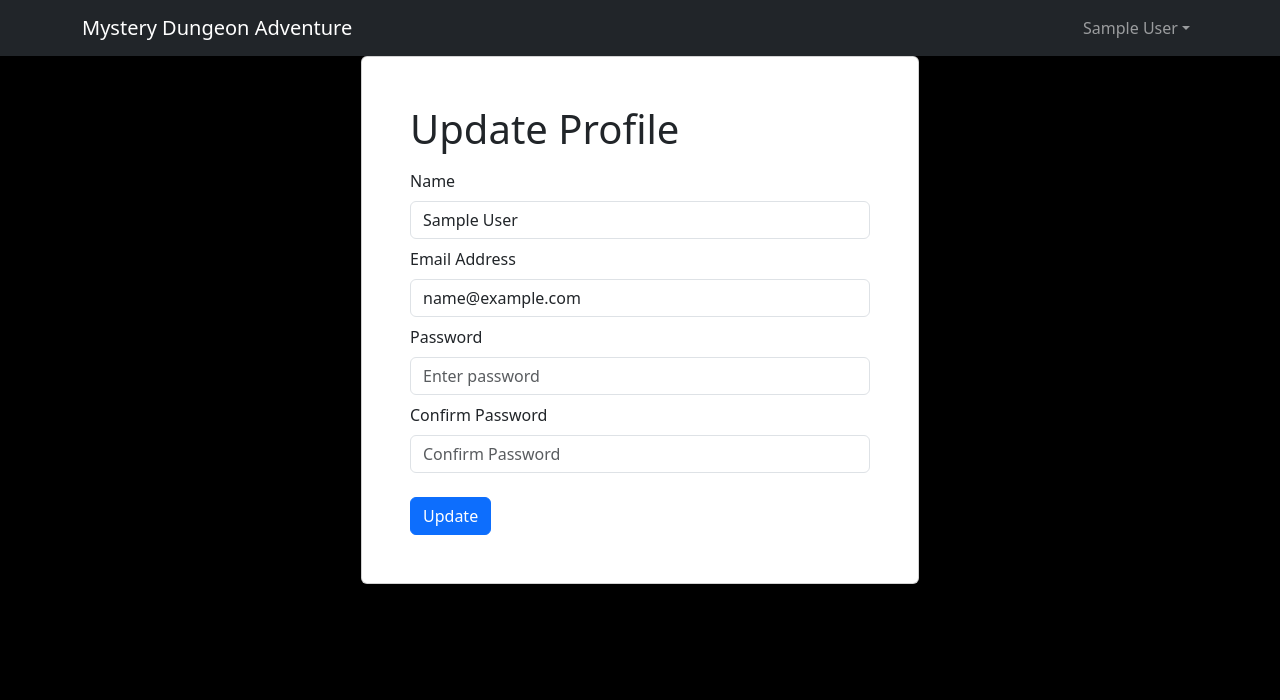
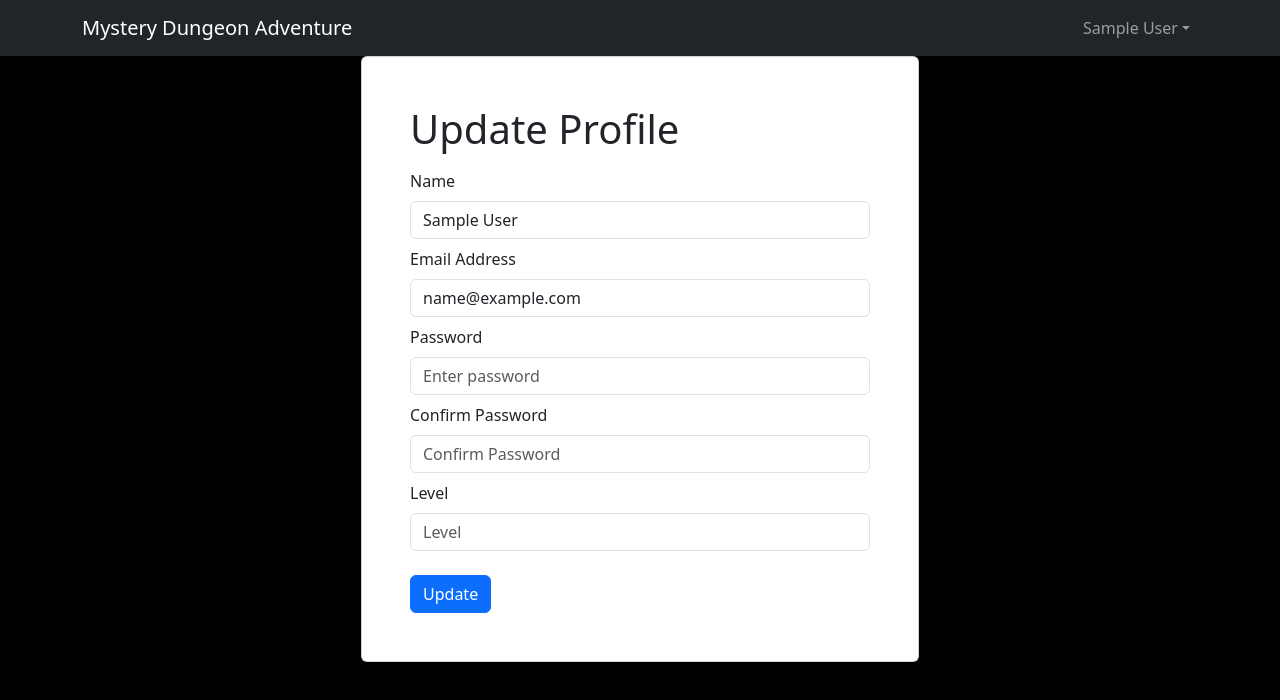
Before and after one commit to mikethemerchant/mystery-dungeon-adventure, a React (Vite) app in the folder frontend/: page /profile in a window 1280 px wide. Shown: the top 700 px of the page. Built offline with nearby package versions, Linux system fonts and the light colour scheme; sample sign-in values are in the browser's storage.

Commit message:
added level and got it updating

```diff
--- a/frontend/src/screens/ProfileScreen.jsx
+++ b/frontend/src/screens/ProfileScreen.jsx
@@ -13,6 +13,7 @@ const ProfileScreen = () => {
     const [email, setEmail] = useState('');
     const [password, setPassword] = useState('');
     const [confirmPassword, setConfirmPassword] = useState('');
+    const [level, setLevel] = useState('');
 
     const navigate = useNavigate();
     const dispatch = useDispatch();
@@ -24,7 +25,8 @@ const ProfileScreen = () => {
     useEffect( () => {
         setName(userInfo?.name);
         setEmail(userInfo?.email);
-    }, [userInfo.setName,userInfo.setEmail]);
+        setLevel(userInfo?.level);
+    }, []);
 
     const submitHandler = async (e) => {
         e.preventDefault();
@@ -36,7 +38,8 @@ const ProfileScreen = () => {
                 id: userInfo._id,
                 name,
                 email,
-                password
+                password,
+                level
                }).unwrap();
               dispatch(setCredentials({...res}));
               toast.success('Profile Updated');
@@ -86,6 +89,15 @@ const ProfileScreen = () => {
                         onChange={ (e) => setConfirmPassword(e.target.value) }>
                     </Form.Control>
                 </Form.Group>
+                <Form.Group className='my-2' controlId='level'>
+                    <Form.Label>Level</Form.Label>
+                    <Form.Control
+                        type='level'
+                        placeholder='Level'
+                        value={level}
+                        onChange={ (e) => setLevel(e.target.value) }>
+                    </Form.Control>
+                </Form.Group>
 
                 {isLoading && <Loader />}
 
```
Also changed, not shown: 2 other files (tests, documents, lock files or other folders).
